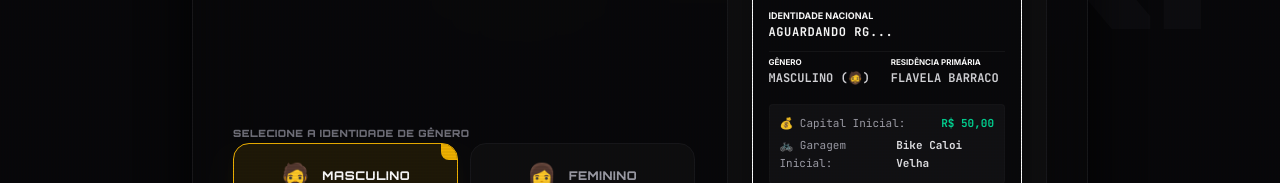
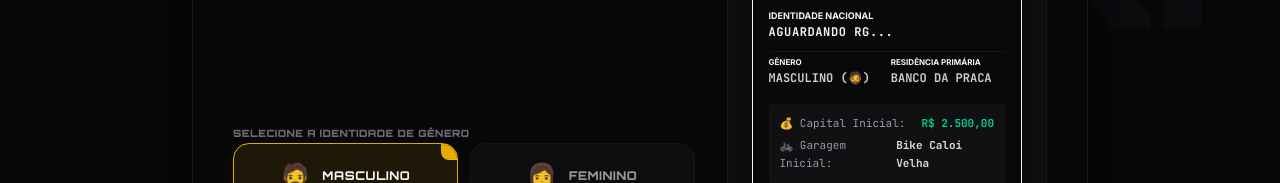
Before and after one commit to marcaoplay01/cidaderp2, a React (Vite) app: page / in a window 1280 px wide. Shown: the part 195-378 px from the top of the page. Built offline with nearby package versions, Linux system fonts and the light colour scheme; no server answers; the database is empty.

Commit message:
Adicionando novos veículos e corrigindo cores

```diff
--- a/index.html
+++ b/index.html
@@ -3,7 +3,7 @@
   <head>
     <meta charset="UTF-8" />
     <meta name="viewport" content="width=device-width, initial-scale=1.0" />
-    <title>My Google AI Studio App</title>
+    <title>RPG Vida Real Tycoon</title>
   </head>
   <body>
     <div id="root"></div>
--- a/src/components/CreatePlayer.tsx
+++ b/src/components/CreatePlayer.tsx
@@ -216,7 +216,7 @@ export default function CreatePlayer({ onCreate }: CreatePlayerProps) {
                   </div>
                   <div>
                     <span className="text-zinc-650 text-[8px] block uppercase font-sans font-bold">Residência Primária</span>
-                    <span className="text-zinc-300 font-bold">FLAVELA BARRACO</span>
+                    <span className="text-zinc-300 font-bold">BANCO DA PRACA</span>
                   </div>
                 </div>
               </div>
@@ -224,7 +224,7 @@ export default function CreatePlayer({ onCreate }: CreatePlayerProps) {
               <div className="bg-zinc-900/60 p-2.5 rounded border border-zinc-900/80 text-[11px] space-y-1 text-zinc-400">
                 <div className="flex justify-between">
                   <span>💰 Capital Inicial:</span>
-                  <strong className="text-emerald-400 font-bold">R$ 50,00</strong>
+                  <strong className="text-emerald-400 font-bold">R$ 2.500,00</strong>
                 </div>
                 <div className="flex justify-between">
                   <span>🚲 Garagem Inicial:</span>
--- a/src/components/HUD.tsx
+++ b/src/components/HUD.tsx
@@ -108,7 +108,7 @@ export default function HUD({ player, onMuteToggle, isMuted }: HUDProps) {
                 </span>
               ) : (
                 <span className="rounded-md bg-green-500/10 px-2.5 py-0.5 text-[9px] font-black tracking-widest uppercase text-emerald-400 border border-green-500/20 font-orbitron">
-                  Cidadão RP
+                  Cidadão
                 </span>
               )}
             </div>
```
